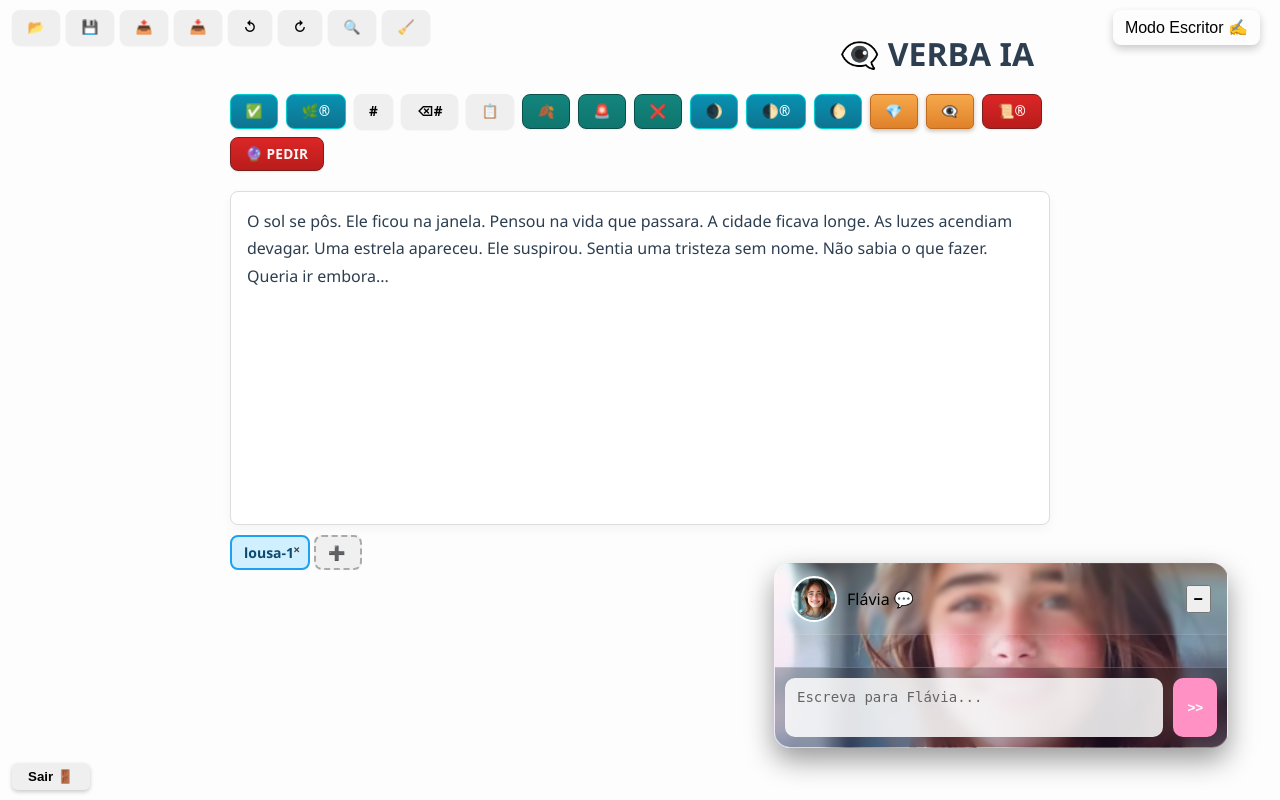
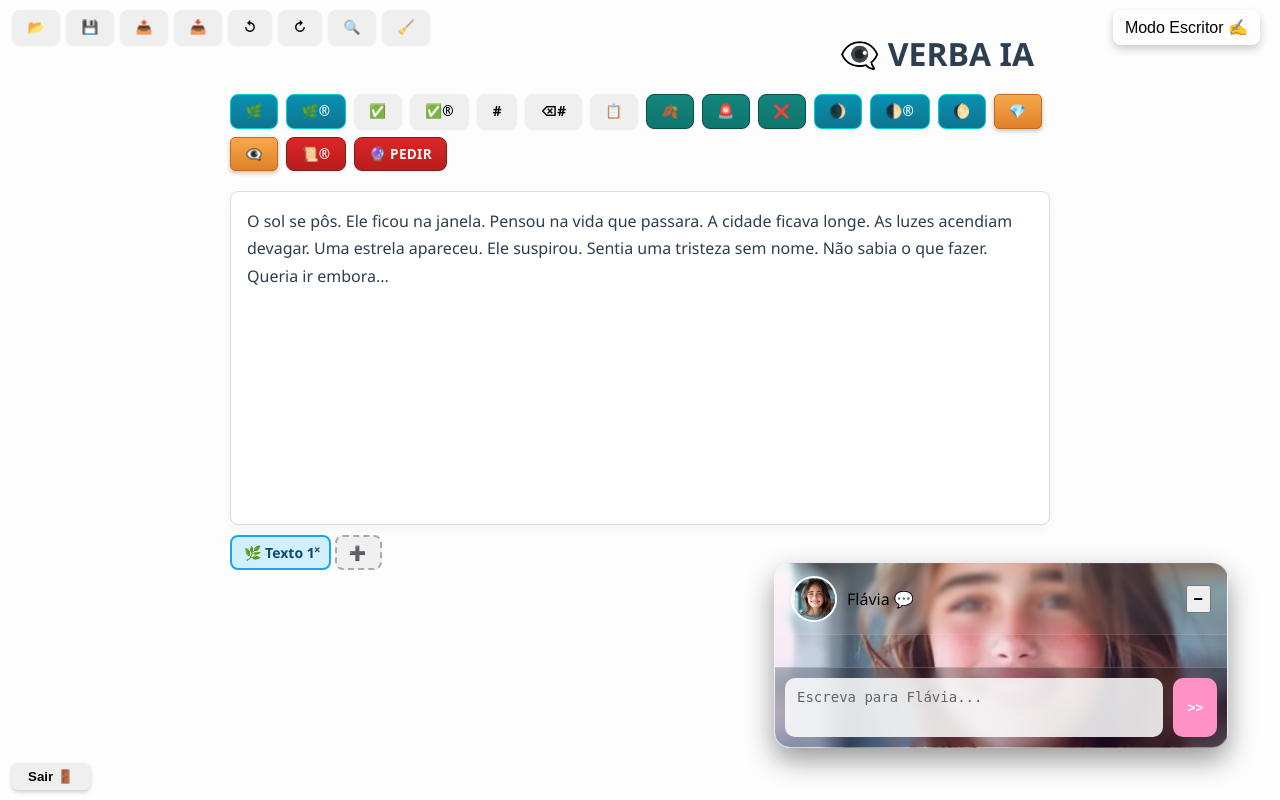
Before and after one commit to benilto87/verbaia1, a Flask app: page / in a window 1280 px wide. Run offline with Flask 3, Linux system fonts and the light colour scheme; the visitor is signed in with stand-in values (Sample User, id 1).

Commit message:
botões mais eficientes

```diff
--- a/app.py
+++ b/app.py
@@ -200,6 +200,7 @@ Atue como um editor literário. Sua tarefa é analisar o texto fornecido pelo us
 ESTRUTURA DA ANÁLISE EDITORIAL:
 **1. Nota do texto:**
 (Dê nota de textualidade de 1.0/5 à 5/5
+[Dê uma breve explicação da nota]
 
 **2. Problemas Identificados:**
 (Liste aqui os problemas específicos do texto, focando em itens como:
@@ -222,18 +223,12 @@ Se o texto for RASO (pouco desenvolvido e superficial):
 **Foco: Expandir, Profundizar e Sensibilizar.**
 (Sugira: adicionar camadas sensoriais, explorar emoções internas, estabelecer contexto, criar atmosfera, desenvolver metáforas).
 
-[Se o texto já for muito bom; traga sugestões ponderadas e estratégicas].
+Se o texto for Nota 4.0 à 5: Atue como um cirurgião plástico estético. Realize intervenções precisas para realçar a beleza que já existe, preservando a voz e a essência da obra."
 
-**4. Resumo da Abordagem:**
-(Finalize com uma metáfora ou afirmação conclusiva que resuma a principal ação editorial necessária. Exemplos:)
-
-Para um texto Nota 4.0 à 5: "Em resumo: aja como um cirurgião plástico estético. Realize intervenções precisas para realçar a beleza que já existe, preservando a voz e a essência da obra."
-Para um texto Prolixo: "Em resumo: aja como um escultor. Corte o mármore excessivo para revelar a forma bela e narrativa que está dentro do bloco de texto."
-Para um texto Raso: "Em resumo: aja como um pintor. Pegue o esboço simples e adicione camadas de tinta, cor, sombra e luz para criar uma imagem vívida e emocionante."
-Para um texto com outros problemas: "Em resumo: aja como um arquiteto. Reorganize a estrutura para criar uma jornada narrativa clara e impactante, onde cada cena sustenta a seguinte."
+Se for um texto com outros problemas: Atue como um arquiteto. Reorganize a estrutura para criar uma jornada narrativa clara e impactante, onde cada cena sustenta a seguinte."
 
 
-**Use uma abordagem específica para textos com nota acima de 4.0**
+**4.Use uma abordagem específica para textos com nota de 4.0 para cima...**
 
 Comece a analise:
 """
@@ -522,12 +517,179 @@ Agora processe o bloco abaixo:
             model="gpt-4.1",  # troque para "gpt-4o" se o 5 não estiver habilitado
             messages=[{"role": "user", "content": prompt}],
             temperature=temperatura,
-            max_tokens=1400
+            max_tokens=2000
         )
         texto_final = resposta.choices[0].message.content.strip()
         return jsonify({"rascunho": texto_final}), 200
     except Exception as e:
         return jsonify({"erro": str(e)}), 500
+
+  # 📝 CORREÇÃO GRAMATICAL ⚠️⚠️DESATIVADO⚠️⚠️ 📝 ******************************************************************************************************** (retirei sem dizer coisa alguma)
+@app.route('/rascunho4', methods=["POST"])
+def criar_rascunho4():
+    from flask import request, jsonify
+    dados = request.get_json(force=True) or {}
+    texto_bruto = (dados.get("texto") or "").strip()
+    temperatura = float(dados.get("temperature", 0.85))  # 🎯 padrão criativo 0.85
+    temperatura = max(0.0, min(2.0, temperatura))        # clamp seguro
+
+    print(f"🧪 TEXTO RECEBIDO PARA RASCUNHO: {texto_bruto[:200]}{'...' if len(texto_bruto)>200 else ''}")
+
+    if not texto_bruto:
+        return jsonify({"erro": "Texto vazio."}), 400
+
+    prompt = f"""
+**Você é uma IA inteligente e perspicaz seu objetivo é operar correções **gramática, ortografia, concordância, coesão, aprimoramento da fluidez sintática e substituição de construções inadequadas por formas padrão e elegantes.**
+
+📝 Instruções:
+- Sublinhe **SOMENTE** as palavras ou trechos corrigidos no corpo do texto em **negrito**, para descatar as partes alteradas.
+
+- Ao final, apresente uma **📝Lista de Mudanças com Justificativas Curtas**, mostrando como era em _italico_ e como ficou em **negrito**.
+
+Exemplo texto de entrada usuário:
+Ontem fui na reunião e percebi se itinha muitas pessoas interessada no projeto.
+
+✍️ Texto Revisado:
+Ontem **fui à** reunião e percebi **que** **havia** muitas pessoas **interessadas** no projeto.
+
+📝 Lista de Mudanças com Justificativas Curtas:
+
+_fui na_ → **fui à**
+Justificativa: Emprego correto da crase com verbos que indicam deslocamento a lugares/eventos.
+
+_se_ → **que**
+Justificativa: Ajuste do pronome para garantir clareza sintática na oração subordinada.
+
+_itinham_ → **havia**
+Justificativa: Concordância — o verbo “haver” no sentido de existência é impessoal e permanece no singular.
+
+_interessada_ → **interessadas**
+Justificativa: Concordância nominal com “pessoas”.
+
+Agora processe o bloco abaixo:
+{texto_bruto}
+""".strip()
+
+    try:
+        resposta = openai_client.chat.completions.create(
+            model="gpt-4.1",  # troque para "gpt-4o" se o 5 não estiver habilitado
+            messages=[{"role": "user", "content": prompt}],
+            temperature=temperatura,
+            max_tokens=2000
+        )
+        texto_final = resposta.choices[0].message.content.strip()
+        return jsonify({"rascunho": texto_final}), 200
+    except Exception as e:
+        return jsonify({"erro": str(e)}), 500
+
+ # ✅ CORRETOR DE TEXTO ✅ ***************************************************************************************************
+@app.route('/corrigir-gramatica', methods=["POST"])
+def corrigir_gramatica():
+    dados = request.get_json()
+    texto_original = dados.get("texto", "").strip()
+    print(f"🧪 TEXTO RECEBIDO PARA CORREÇÃO: {texto_original}")
+
+    prompt = f"""
+**Você é uma IA inteligente e perspicaz seu objetivo é operar correções **gramática, ortografia, concordância, coesão e substituição de construções inadequadas por formas padrão e elegantes.**
+
+📝 Instruções:
+- Sublinhe **SOMENTE** as palavras ou trechos corrigidos no corpo do texto em **negrito**, para descatar as partes alteradas.
+
+- Ao final, apresente uma **📝Lista de Mudanças com Justificativas Curtas**, mostrando como era em _italico_ e como ficou em **negrito**.
+
+Exemplo texto de entrada usuário:
+Ontem fui na reunião e percebi se itinha muitas pessoas interessada no projeto.
+
+✍️ Texto Revisado:
+Ontem **fui à** reunião e percebi **que** **havia** muitas pessoas **interessadas** no projeto.
+
+📝 Lista de Mudanças com Justificativas Curtas:
+
+_fui na_ → **fui à**
+Justificativa: Emprego correto da crase com verbos que indicam deslocamento a lugares/eventos.
+
+_se_ → **que**
+Justificativa: Ajuste do pronome para garantir clareza sintática na oração subordinada.
+
+_itinham_ → **havia**
+Justificativa: Concordância — o verbo “haver” no sentido de existência é impessoal e permanece no singular.
+
+_interessada_ → **interessadas**
+Justificativa: Concordância nominal com “pessoas”.
+
+Agora processe o bloco abaixo:
+{texto_original}
+
+---
+
+✅ TEXTO CORRIGIDO COM MUDANÇAS EM NEGRITO:
+"""
+
+    try:
+        resposta = openai_client.chat.completions.create(
+            model="gpt-4.1",
+            messages=[{"role": "user", "content": prompt}],
+            temperature=0.32
+        )
+        texto_corrigido = resposta.choices[0].message.content.strip()
+        return jsonify({"corrigido": texto_corrigido})
+    except Exception as e:
+        return jsonify({"erro": str(e)})
+
+
+
+ # ✅ CORRETOR DE TEXTO ✅ ***************************************************************************************************
+@app.route('/corrigir-fluidez', methods=["POST"])
+def corrigir_fluidez():
+    dados = request.get_json()
+    texto_original = dados.get("texto", "").strip()
+    print(f"🧪 TEXTO RECEBIDO PARA CORREÇÃO: {texto_original}")
+
+    prompt = f"""
+Você é uma IA inteligente e perspicaz seu objetivo é operar correções **gramática, ortografia e concordância**, e melhorar a **fluidez e construção das frases**.
+
+📝 Instruções:
+- **Sublinhe as palavras ou trechos corrigidos no corpo do texto em **negrito**
+
+- Ao final, apresente uma **📝Lista de Mudanças com Justificativas Curtas**, mostrando como era em _italico_ e como ficou em **negrito**.
+
+Exemplo texto de entrada usuário:
+A vida é cheia de altos e baixos, onde muitas vezes a gente não sabe o que fazer.
+
+Saida esperada:
+✍️ Texto Revisado:
+A vida é cheia de altos e baixos, **momentos em que muitas vezes** não **sabemos como agir**.
+
+📝 Lista de Mudanças:
+_onde_ → **momentos em que**
+Justificativa: Correção do uso incorreto de "onde" para situações temporais, não espaciais.
+
+_a gente não sabe_ → **não sabemos**
+Justificativa: Uso da forma culta e coesa do pronome.
+
+_o que fazer_ → **como agir**
+Justificativa: Variedade de vocabulário e maior precisão verbal.
+---
+
+📜 Texto original:
+{texto_original}
+
+---
+
+✅ TEXTO CORRIGIDO COM MUDANÇAS EM NEGRITO:
+"""
+
+    try:
+        resposta = openai_client.chat.completions.create(
+            model="gpt-4.1",
+            messages=[{"role": "user", "content": prompt}],
+            temperature=0.74
+        )
+        texto_corrigido = resposta.choices[0].message.content.strip()
+        return jsonify({"corrigido": texto_corrigido})
+    except Exception as e:
+        return jsonify({"erro": str(e)})
+
 
 # ✅ CORRETOR DE TEXTO ✅ ***************************************************************************************************
 @app.route('/corrigir', methods=["POST"])
@@ -632,7 +794,7 @@ Texto do usuário:
             model="gpt-4.1",  # troque para "gpt-4o" se ainda não tiver acesso ao 5
             messages=[{"role": "user", "content": prompt}],
             temperature=temperatura,
-            max_tokens=1400
+            max_tokens=2000
         )
         texto_corrigido = resposta.choices[0].message.content.strip()
         return jsonify({"corrigido": texto_corrigido}), 200
@@ -698,7 +860,7 @@ Texto do usuário:
             model="gpt-4.1",  # troque para "gpt-4o" se ainda não tiver acesso ao 5
             messages=[{"role": "user", "content": prompt}],
             temperature=temperatura,
-            max_tokens=1400
+            max_tokens=2000
         )
         texto_corrigido = resposta.choices[0].message.content.strip()
         return jsonify({"corrigido": texto_corrigido}), 200
@@ -721,18 +883,20 @@ def corrigir_texto3():
         return jsonify({"erro": "Texto vazio."}), 400
 
     prompt = f"""
-📝 Você é um revisor literário focado na correção de texto prolixos. Missão: localizar excessos e enxugar o texto - sem deformá-los - e dar sofisticação literária mantendo sua essência.
+📝 Você é um assistente literário com foco no aperfeiçoamento narrativo:
 
 Instruções:
-1. Preserve trechos que já estejam bons, alterando apenas o necessário.
-2. Mantenha tom literário, mas acrescentando precisão e ritmo.
-3. Enxugue excessos: corte redundâncias, repetições - melhore o ritmo.
-4. O enxugamento deve corresponder a necessidade, de trechos à blocos inteiros desde que isso melhore justificadamente a qualidade textual.
-5. Marque em negrito as partes que foram realmente modificadas ou adicionadas, para indicar as mudanças relevantes.
+
+1. Encontre as partes do texto que considere desnessessário e que apenas cansam a narrativa.
+2. Os trechos podem ser mudados, adaptados ou até cortados - conforme perdir a necessidade.
+3. Textos cortados ou mudados podem ser trechos ou blocos inteiros.
+4. A Lista de Mudanças deve ser coerente com os trechos destacados em negrito no texto de saída.
+5. Respeintando o estilo do artista, marque em **negrito** as partes que foram realmente modificadas ou adicionadas, para indicar as mudanças relevantes.
 6. Faça uma Lista de Mudanças:
 - A Lista de mudanças deve ser coerente com os trechos destacados no texto de saída.
+- O texto susbstituido deve ser ~~riscado~~
+7. As mudanças e cortes devem ter justificativas bem fundamentadas.
 
-- O texto susbstituido deve ser ~~riscado~~
 Exemplo de entrada:
 
 > A manha estava cinza. Muito cinza mesmo, Parecia como um mundo sem cor.
@@ -766,7 +930,7 @@ Texto do usuário:
             model="gpt-4.1",  # troque para "gpt-4o" se ainda não tiver acesso ao 5
             messages=[{"role": "user", "content": prompt}],
             temperature=temperatura,
-            max_tokens=1400
+            max_tokens=2000
         )
         texto_corrigido = resposta.choices[0].message.content.strip()
         return jsonify({"corrigido": texto_corrigido}), 200
@@ -899,7 +1063,7 @@ Comece aqui:
             model="gpt-4.1",  # troque para "gpt-4o" se o 5 não estiver habilitado
             messages=[{"role": "user", "content": prompt}],
             temperature=temperatura,
-            max_tokens=1600
+            max_tokens=2000
         )
         texto_final = resposta.choices[0].message.content.strip()
         return jsonify({"rascunho": texto_final}), 200
--- a/static/js/funcoes_ia.js
+++ b/static/js/funcoes_ia.js
@@ -420,6 +420,63 @@ async function gerarRascunho3(temperaturaEscolhida){
 // 🔗 expõe a callback que a plaquinha chama
 window.enviarRascunho3 = function(temp){ gerarRascunho3(temp); };
 
+
+// 📝 GERAR RASCUNHO — ⚠️DESATIVADO (SEM TEMPERATURA PARA ESTA FUNÇÃO) garante que envia temperature e chama a rota certa
+async function gerarRascunho4(temperaturaEscolhida){
+  const editor = document.getElementById("editor");
+  const textoOriginal = editor.innerText.trim();
+
+  const feedbackDiv = document.getElementById("simbol-feedback");
+  if (feedbackDiv) feedbackDiv.innerHTML = '<span style="color:#001f3f;">🔠 Correção Gramatical... </span>';
+
+  if (!textoOriginal) {
+    alert("⚠️ O editor está vazio.");
+    if (feedbackDiv) feedbackDiv.innerHTML = '';
+    return;
+  }
+
+  const temperatura = (typeof temperaturaEscolhida === 'number') ? temperaturaEscolhida : 0.85;
+
+  try {
+    const resposta = await fetch("/rascunho4", {
+      method: "POST",
+      headers: { "Content-Type": "application/json" },
+      body: JSON.stringify({ texto: textoOriginal, temperature: temperatura })
+    });
+
+    const dados = await resposta.json();
+    if (dados.erro) throw new Error(dados.erro);
+
+    const rascunho = (dados.rascunho || '').trim();
+
+    const rascunhoConvertido = rascunho
+      .replace(/\*\*(.*?)\*\*/g, "<strong>$1</strong>") // negrito
+      .replace(/\*(.*?)\*/g, "<em>$1</em>")           // itálico
+      .replace(/_(.*?)_/g, "<em>$1</em>")             // itálico alternativo
+      .replace(/~(.*?)~/g, "<s>$1</s>")             // riscado
+      .replace(/\n/g, "<br>");
+
+    editor.innerHTML = `
+      <div class="sentence-group">
+        <span class="number-marker">🔠</span>
+        <span class="text-group" contenteditable="true">${rascunhoConvertido}</span>
+      </div>
+    `;
+
+    if (feedbackDiv) {
+      feedbackDiv.innerHTML = '<span style="color:green;">✔️ Rascunho gerado!</span>';
+      setTimeout(()=> feedbackDiv.innerHTML = '', 2000);
+    }
+  } catch (erro) {
+    console.error("Erro ao gerar rascunho:", erro);
+    alert("Erro ao gerar rascunho.");
+    if (feedbackDiv) feedbackDiv.innerHTML = '<span style="color:red;">❌ Erro ao gerar rascunho.</span>';
+  }
+}
+
+// 🔗 expõe a callback que a plaquinha chama
+window.enviarRascunho4 = function(temp){ gerarRascunho4(temp); };
+
 // ✅ CORRETOR DE TEXTO ✅ ************************************************************************************************************
 async function corrigirTexto() {
   const editor = document.getElementById("editor");
@@ -438,6 +495,138 @@ async function corrigirTexto() {
 
   try {
     const resposta = await fetch("/corrigir", {
+      method: "POST",
+      headers: {
+        "Content-Type": "application/json"
+      },
+      body: JSON.stringify({ texto: textoOriginal })
+    });
+
+    const dados = await resposta.json();
+
+    if (dados.erro) {
+      throw new Error(dados.erro);
+    }
+
+    const textoCorrigido = dados.corrigido.trim();
+
+    // ✅ CONVERSÃO DE **markdown** PARA HTML
+    const htmlCorrigido = textoCorrigido
+      .replace(/\*\*(.*?)\*\*/g, "<strong>$1</strong>") // **negrito**
+      .replace(/\*(.*?)\*/g, "<em>$1</em>")             // *itálico*
+      .replace(/_(.*?)_/g, "<em>$1</em>")               // _itálico_
+	  .replace(/~~(.*?)~~/g, "<s>$1</s>")             // riscado
+      .replace(/\n/g, "<br>");                          // quebra de linha
+
+    editor.innerHTML = `
+      <div class="sentence-group">
+        <span class="number-marker">✅</span>
+        <span class="text-group" contenteditable="true">${htmlCorrigido}</span>
+      </div>
+    `;
+
+    // ✅ Limpa o feedback após aplicar correção
+    if (feedbackDiv) {
+      feedbackDiv.innerHTML = '<span style="color:green;">✔️ Texto corrigido!</span>';
+      setTimeout(() => {
+        feedbackDiv.innerHTML = '';
+      }, 2000); // ⏱️ Limpa após 2 segundos
+    }
+
+  } catch (erro) {
+    console.error("Erro ao corrigir texto:", erro);
+    alert("Erro ao corrigir texto.");
+
+    if (feedbackDiv) {
+      feedbackDiv.innerHTML = '<span style="color:red;">❌ Erro ao corrigir texto.</span>';
+    }
+  }
+}
+
+// ✅ CORRETOR DE TEXTO ✅ ************************************************************************************************************
+async function corrigirGramatica() {
+  const editor = document.getElementById("editor");
+  const textoOriginal = editor.innerText.trim();
+
+  // ✨ Mostra carregamento visual com azul marinho
+  const feedbackDiv = document.getElementById("simbol-feedback");
+  if (feedbackDiv) {
+    feedbackDiv.innerHTML = '<span style="color:#001f3f;">⏳ Corrigindo erros... </span>';
+  }
+
+  if (!textoOriginal) {
+    alert("⚠️ O editor está vazio.");
+    return;
+  }
+
+  try {
+    const resposta = await fetch("/corrigir-gramatica", {
+      method: "POST",
+      headers: {
+        "Content-Type": "application/json"
+      },
+      body: JSON.stringify({ texto: textoOriginal })
+    });
+
+    const dados = await resposta.json();
+
+    if (dados.erro) {
+      throw new Error(dados.erro);
+    }
+
+    const textoCorrigido = dados.corrigido.trim();
+
+    // ✅ CONVERSÃO DE **markdown** PARA HTML
+    const htmlCorrigido = textoCorrigido
+      .replace(/\*\*(.*?)\*\*/g, "<strong>$1</strong>") // **negrito**
+      .replace(/\*(.*?)\*/g, "<em>$1</em>")             // *itálico*
+      .replace(/_(.*?)_/g, "<em>$1</em>")               // _itálico_
+	  .replace(/~~(.*?)~~/g, "<s>$1</s>")             // riscado
+      .replace(/\n/g, "<br>");                          // quebra de linha
+
+    editor.innerHTML = `
+      <div class="sentence-group">
+        <span class="number-marker">✅</span>
+        <span class="text-group" contenteditable="true">${htmlCorrigido}</span>
+      </div>
+    `;
+
+    // ✅ Limpa o feedback após aplicar correção
+    if (feedbackDiv) {
+      feedbackDiv.innerHTML = '<span style="color:green;">✔️ Texto corrigido!</span>';
+      setTimeout(() => {
+        feedbackDiv.innerHTML = '';
+      }, 2000); // ⏱️ Limpa após 2 segundos
+    }
+
+  } catch (erro) {
+    console.error("Erro ao corrigir texto:", erro);
+    alert("Erro ao corrigir texto.");
+
+    if (feedbackDiv) {
+      feedbackDiv.innerHTML = '<span style="color:red;">❌ Erro ao corrigir texto.</span>';
+    }
+  }
+}
+
+// ✅ CORRETOR DE TEXTO ✅ ************************************************************************************************************
+async function corrigirFluidez() {
+  const editor = document.getElementById("editor");
+  const textoOriginal = editor.innerText.trim();
+
+  // ✨ Mostra carregamento visual com azul marinho
+  const feedbackDiv = document.getElementById("simbol-feedback");
+  if (feedbackDiv) {
+    feedbackDiv.innerHTML = '<span style="color:#001f3f;">⏳ Corrigindo erros... </span>';
+  }
+
+  if (!textoOriginal) {
+    alert("⚠️ O editor está vazio.");
+    return;
+  }
+
+  try {
+    const resposta = await fetch("/corrigir-fluidez", {
       method: "POST",
       headers: {
         "Content-Type": "application/json"
--- a/static/js/funcoes_ordinarias.js
+++ b/static/js/funcoes_ordinarias.js
@@ -7,7 +7,7 @@ let lousaAtual = null;
 let proximaLousaId = 1;
 
 function criarNovaAba() {
-  const novaId = `lousa-${proximaLousaId++}`;
+  const novaId = `🌿 Texto ${proximaLousaId++}`;
   lousas[novaId] = document.getElementById("editor").innerHTML || ""; // mantém texto se houver
   lousaAtual = novaId;
 
@@ -123,8 +123,6 @@ function removerMarcacao(id) {
     elemento.remove();
   }
 }
-
-
 
 // NEGRITO E ITALICO N&I E ALINHAMENTOS 📍************************************************************************************************
 
@@ -561,6 +559,36 @@ function copyText() {
   selection.removeAllRanges();
 }
 
+// COLAR TEXTO 📋 *****************************************************************************************************
+async function pasteText() {
+  const editor = document.getElementById("editor");
+
+  try {
+    // tenta ler HTML primeiro
+    const clipboardItems = await navigator.clipboard.read();
+
+    for (const item of clipboardItems) {
+      if (item.types.includes("text/html")) {
+        const blob = await item.getType("text/html");
+        const html = await blob.text();
+        editor.innerHTML += html;
+        return;
+      }
+
+      if (item.types.includes("text/plain")) {
+        const blob = await item.getType("text/plain");
+        const text = await blob.text();
+        editor.innerHTML += `<div>${text.replace(/\n/g, "<br>")}</div>`;
+        return;
+      }
+    }
+
+  } catch (err) {
+    // fallback antigo (caso clipboard.read não seja permitido)
+    const text = await navigator.clipboard.readText();
+    editor.innerHTML += `<div>${text.replace(/\n/g, "<br>")}</div>`;
+  }
+}
 
     // NUMBERSENTENCES 1 ***************************************************************************************************
 // NUMBERSENTENCES 1 ***************************************************************************************************
--- a/templates/index.html
+++ b/templates/index.html
@@ -88,8 +88,10 @@
 </div>
 
 
-<button class="toolbar-button botao-fixo-tarefa botao-turquesa" onclick="corrigirTexto()" title="Corrigir Texto">✅</button>
+<button class="toolbar-button botao-fixo-tarefa botao-turquesa" onclick="corrigirTexto()" title="Corrigir Texto">🌿</button>
 <button class="toolbar-button botao-fixo-tarefa botao-turquesa" onclick="abrirPlacaTemperatura(this, corrigirTexto2b, 0.88)" title="Analisar com IA">🌿® </button>
+<button class="toolbar-button botao-fixo-tarefa" onclick="corrigirGramatica()" title="Corrigir Texto">✅</button>
+<button class="toolbar-button botao-fixo-tarefa" onclick="corrigirFluidez()" title="Corrigir Texto">✅®</button>
 <button class="toolbar-button botao-modificavel botao-turquesa" onclick="aplicarNegrito()" title="Negrito (Ctrl+B)">𝗡</button>
 <button class="toolbar-button botao-modificavel botao-turquesa" onclick="aplicarItalico()" title="Itálico (Ctrl+I)">𝑰</button>
 <button class="toolbar-button botao-modificavel botao-turquesa" onclick="alinharEsquerda()" title="Alinhar à Esquerda">⇤</button>
@@ -105,7 +107,7 @@
 <button class="toolbar-button botao-modificavel" onclick="numberSentencesBy2()" title="Numerar por blocos de 2 frases">#2</button>
 <button class="toolbar-button botao-modificavel" onclick="numberSentencesBy3()" title="Numerar por blocos de 3 frases">#3</button>
 <button class="toolbar-button botao-fixo-tarefa" onclick="removeNumbering()" title="Remover Numeração">⌫#</button>
-<button id="copyButton" class="toolbar-button botao-fixo-tarefa" onclick="copyText()" title="Copiar Texto">📋</button>
+<button id="copyButton" class="toolbar-button botao-fixo-tarefa" onclick="pasteText()" title="Colar Texto">📋</button>
 <button class="toolbar-button botao-modificavel" onclick="removerFormatacaoSelecao()" title="Remover Estilo da Seleção">🧽</button>
 
 <!-- Botões de análise -->
@@ -116,7 +118,7 @@
 
 <button class="toolbar-button botao-modificavel botao-marcas" onclick="executarMarcadorDeCenas()" title="Marcar Cenas Principais">🎬</button>
 <button class="toolbar-button botao-fixo-tarefa botao-marcas" onclick="abrirPlacaTemperatura(this, enviarRascunho2, 0.16)" title="Analisar com IA">❌</button>
-<button class="toolbar-button botao-fixo-tarefa botao-turquesa" onclick="abrirPlacaTemperatura(this, corrigirTexto3, 0.55)" title="Analisar com IA">🌒</button>
+<button class="toolbar-button botao-fixo-tarefa botao-turquesa" onclick="abrirPlacaTemperatura(this, corrigirTexto3, 0.44)" title="Analisar com IA">🌒</button>
 <button class="toolbar-button botao-fixo-tarefa botao-turquesa" onclick="abrirPlacaTemperatura(this, corrigirTexto2a, 0.99)" title="Analisar com IA">🌓®</button>
 <button class="toolbar-button botao-fixo-tarefa botao-turquesa" onclick="abrirPlacaTemperatura(this, enviarRascunho3, 0.37)" title="Analisar com IA">🌔</button>
 <!-- Botões da Flávia -->
```
